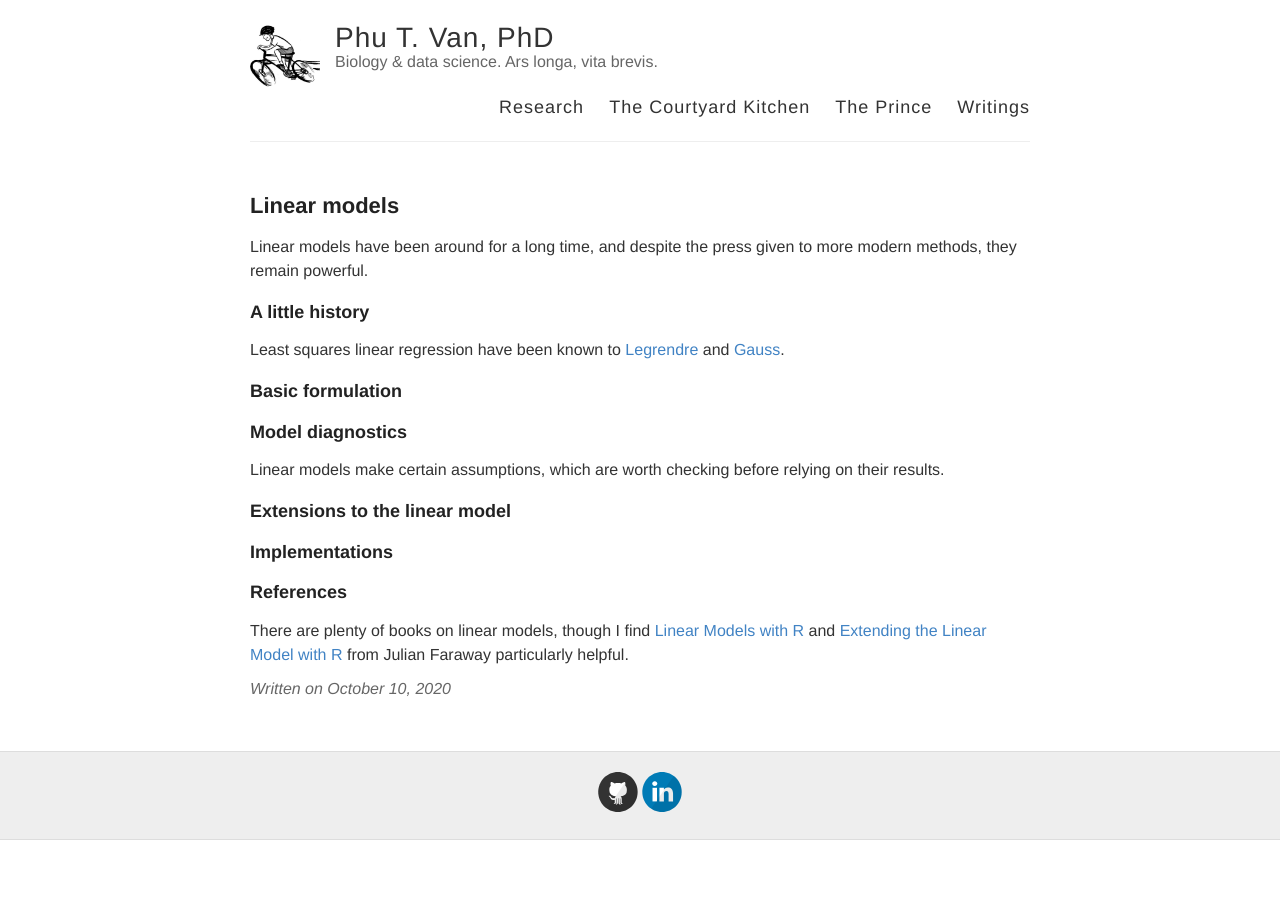
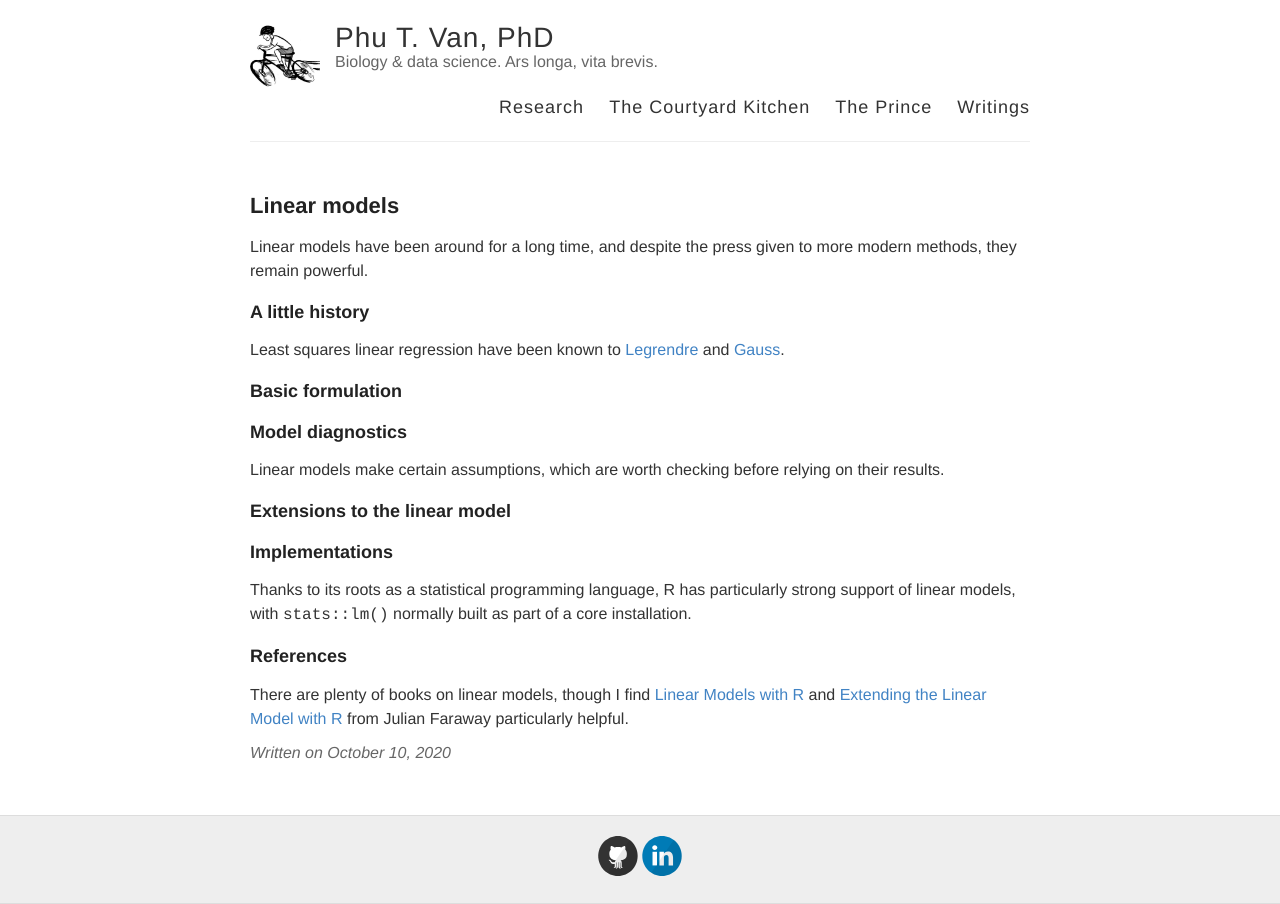
Before and after one commit to ptvan/ptvan.github.io, a Jekyll site: the page built from _posts/2020-10-10-linear-models.md, in a window 1280 px wide. Built offline with Jekyll 4.4.1, drawn with Linux system fonts in a browser that asks for light colours.

Commit message:
added R implementation

```diff
--- a/_posts/2020-10-10-linear-models.md
+++ b/_posts/2020-10-10-linear-models.md
@@ -19,6 +19,8 @@ Linear models make certain assumptions, which are worth checking before relying
 
 ### Implementations
 
+Thanks to its roots as a statistical programming language, R has particularly strong support of linear models, with `stats::lm()` normally built as part of a core installation.
+
 ### References
 
 There are plenty of books on linear models, though I find [Linear Models with R](https://people.bath.ac.uk/jjf23/LMR/index.html) and [Extending the Linear Model with R](https://people.bath.ac.uk/jjf23/ELM/index.html) from Julian Faraway particularly helpful.
```
